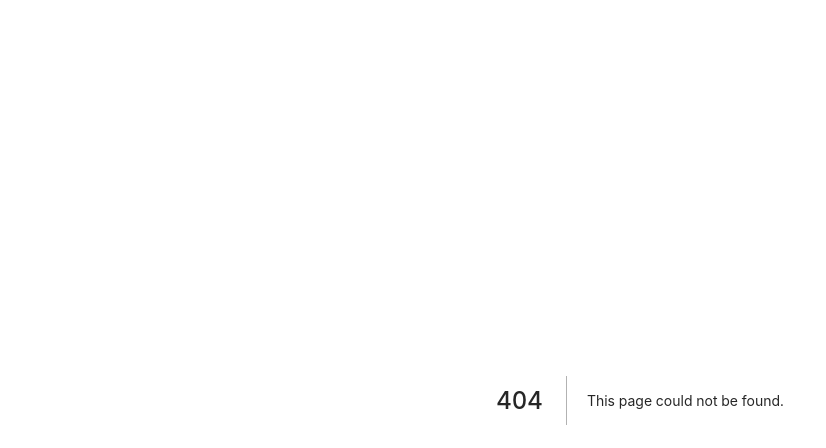
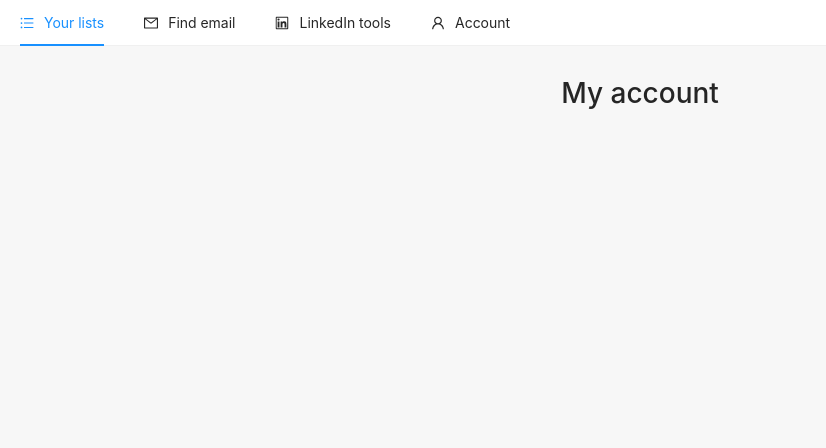
Before and after one commit to SebCarret/my-tools, a Next.js app: page /account in a window 1280 px wide. Before the commit this address had no page. Shown: the top 448 px of the page, without its empty margins (0-826 px from the left). Built offline with nearby package versions, Linux system fonts and the light colour scheme.

Commit message:
top menu and navigation OK

```diff
--- /dev/null
+++ b/components/TopMenu.js
@@ -0,0 +1,61 @@
+import { useState } from 'react';
+import { Menu } from 'antd';
+import {
+    UnorderedListOutlined,
+    MailOutlined,
+    LinkedinOutlined,
+    SearchOutlined,
+    UploadOutlined,
+    UserOutlined,
+    UserAddOutlined
+} from '@ant-design/icons';
+import Link from 'next/link'
+
+const { SubMenu } = Menu;
+
+export default function TopMenu() {
+
+    const [current, setCurrent] = useState('list');
+
+    const menuSelect = e => setCurrent(e.key)
+
+    return (
+        <Menu style={styles.menu} onClick={menuSelect} selectedKeys={current} mode="horizontal">
+            <SubMenu key="list" icon={<UnorderedListOutlined />} title="Your lists">
+                <Menu.Item key="list:CEO">
+                    <Link href="/list/CEO">CEO</Link>
+                </Menu.Item>
+                <Menu.Item key="list:CTO">
+                    <Link href="/list/CTO">CTO</Link>
+                </Menu.Item>
+            </SubMenu>
+            <SubMenu key="mail" icon={<MailOutlined />} title="Find email">
+                <Menu.Item key="mail:single" icon={<SearchOutlined />}>
+                    <Link href="/email-finder/single">Single search</Link>
+                </Menu.Item>
+                <Menu.Item key="mail:upload" icon={<UploadOutlined />}>
+                    <Link href="/email-finder/upload">Upload file</Link>
+                </Menu.Item>
+            </SubMenu>
+            <SubMenu key="linkedin" icon={<LinkedinOutlined />} title="LinkedIn tools">
+                <Menu.Item key="linkedin:search" icon={<SearchOutlined />}>
+                    <Link href="/linkedin-tools/search">Search profile</Link>
+                </Menu.Item>
+                <Menu.Item key="linkedin:network" icon={<UserAddOutlined />}>
+                    <Link href="/linkedin-tools/network">Add to network</Link>
+                </Menu.Item>
+            </SubMenu>
+            <Menu.Item key="account" icon={<UserOutlined />}>
+                <Link href="/account">Account</Link>
+            </Menu.Item>
+        </Menu>
+    )
+}
+
+const styles = {
+    menu: {
+        width: '100%',
+        marginBottom: 25,
+        textAlign: 'center'
+    }
+}
--- /dev/null
+++ b/pages/account.js
@@ -0,0 +1,10 @@
+import TopMenu from '../components/TopMenu';
+
+export default function Account(){
+    return (
+        <div style={{display: 'flex', flexDirection: 'column', alignItems: 'center'}}>
+            <TopMenu />
+            <h1>My account</h1>
+        </div>
+    )
+}
```
Also changed, not shown: components/EmailSingleSearch.js (added, +7 -0 lines), components/LinkedinNetwork.js (added, +7 -0 lines), components/LinkedinSearch.js (added, +7 -0 lines), pages/email-finder/[type].js (renamed from pages/upload.js, +14 -4 lines), pages/index.js (+4 -3 lines), pages/linkedin-tools/[type].js (added, +21 -0 lines), pages/list/[name].js (+4 -4 lines).
